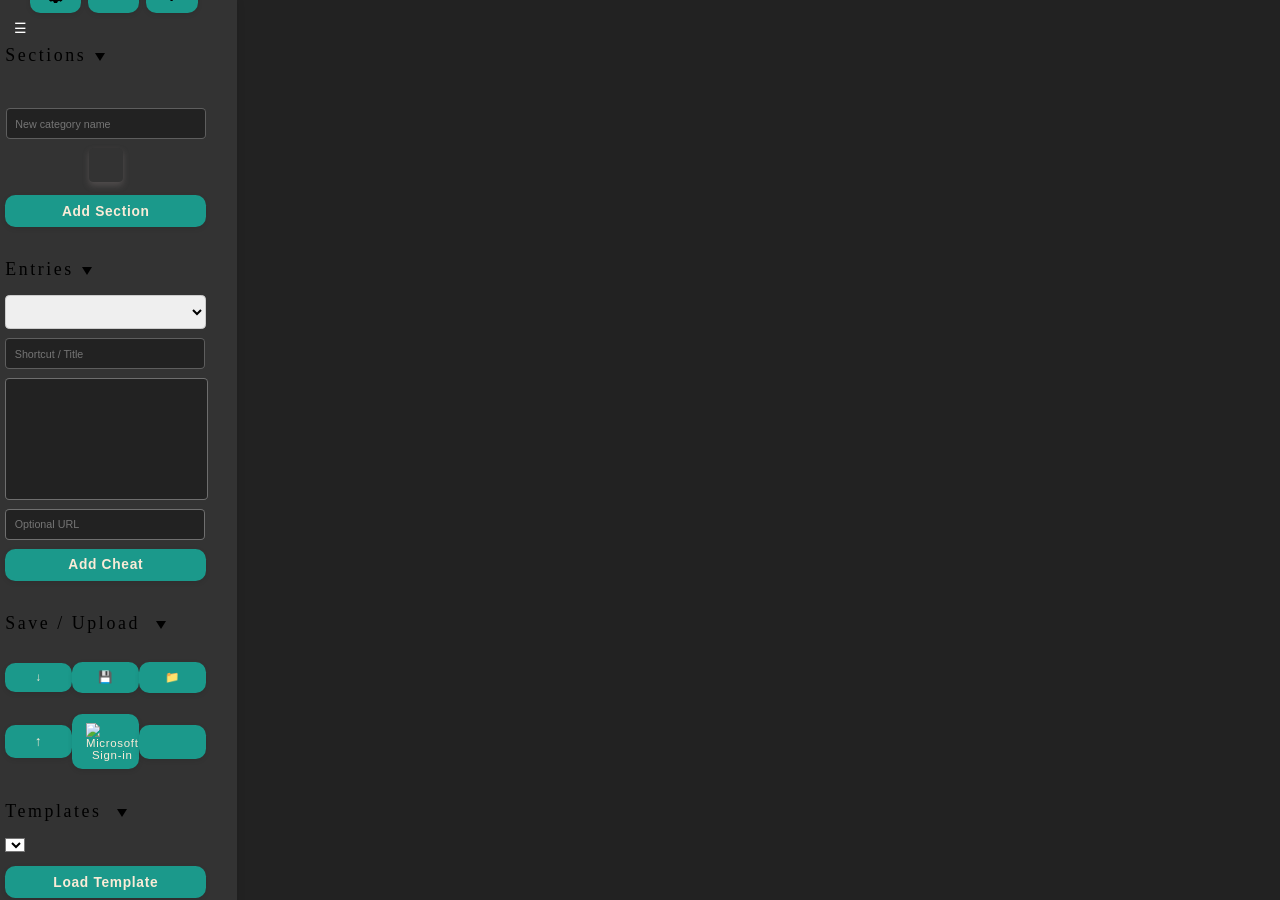
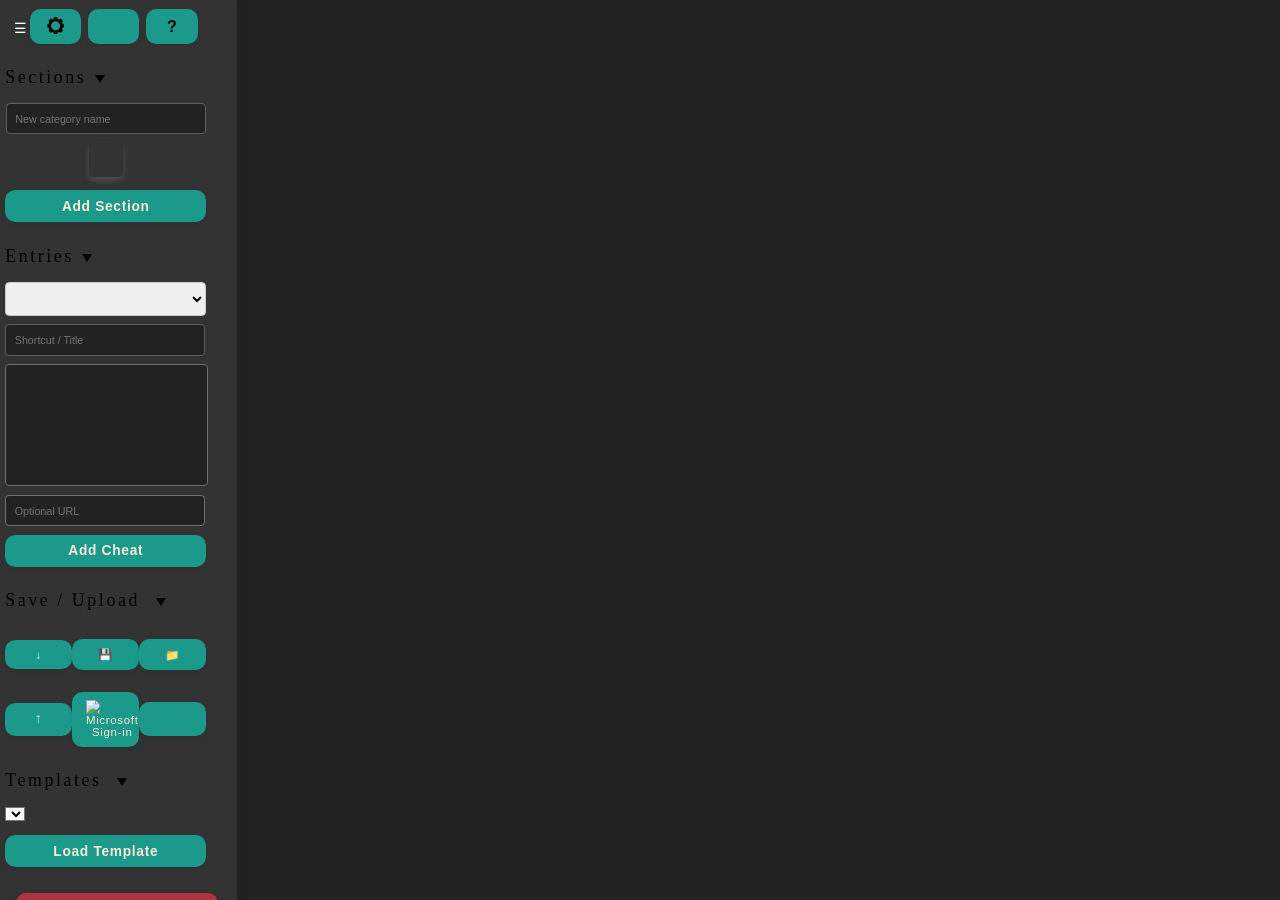

20/06 - Pushing on with settings. Added all toggles. Still need to update copy for Help & About.

--- a/css/styles.css
+++ b/css/styles.css
@@ -845,7 +845,7 @@ button .btn-label svg {
   
 
 
-.sections, .to-do {
+#sections, .to-do {
 margin-top: 10px; 
 display: flex;
 flex-direction: column;
@@ -1130,7 +1130,7 @@ width: 90%;
     margin-bottom: 10px;
 }
 
-.add-entry-section {
+#add-entry-section {
     width: 100%;
     margin-top: 10px; /* Add margin to separate it from the section list */
     display: flex;
@@ -1142,7 +1142,7 @@ width: 90%;
    
 }
 
-.add-entry-section.expanded #add-entry-form {
+#add-entry-section.expanded #add-entry-form {
     max-height: 300px; /* Set this to a value that allows the form to be fully visible */
     padding: 10px; /* Add padding when expanded */
 }
@@ -1245,7 +1245,7 @@ margin: 0px;
 }
 
 
-.down-up-section {
+#down-up-section {
     margin-top: 10px; /* Add margin to separate it from the section list */
     display: flex;
     flex-direction: column;
@@ -1287,7 +1287,7 @@ label{
     background-color: #0056b3; /* Darker blue on hover */
 }
 
-.templates-section{
+#templates-section{
     margin-top: 10px;
     display: flex;
     flex-direction: column;
@@ -1374,11 +1374,13 @@ transform: translateX(-100%);
 }
 
 #settingsModal  .modal-content {
-    width: fit-content;
-    min-width: 400px;
+    width: 480px;
+    min-width: 480px;
     max-width: 500px;
     min-height: 480px;
-    height: fit-content;
+    height: 480px;
+    overflow: hidden;
+    padding:40px 20px 20px 0px;
    
 
 }
@@ -1386,34 +1388,75 @@ transform: translateX(-100%);
 .settings-content {
     display: flex;
     flex-direction: row;
-    align-items: center;
+    align-items: flex-start;
     justify-content: center;
     text-align: end;
     border-radius: 25px;
     height: fit-content;
-    gap: 40px;
+    
     margin-top: 40px;
 }
 
 .settings-menu {
   list-style: none;
-  padding: 20px 20px 20px 0px;
+  padding: 0px 0px 20px 0px;
   gap: 10px;
-  font-size: 1.4em;
+  font-size: 1.2em;
   text-align: left;
   border-right: 1px solid #ccc;
 }
 
 .settings-menu-item {
- margin-bottom: 50px;
-  cursor: pointer;
+ padding: 25px 10px 25px 10px;
+ cursor: pointer;
+ border-radius: 0px 0px 0px 0px;  
   
 }
 
-.settings {
+.settings-grid {
    align-items: center;
-    padding: 40px;
-   
+    display: grid;
+    justify-items: start;
+    grid-template-columns: 200px 1fr;
+    grid-template-rows: auto 1fr auto;
+}
+
+.settings{
+    width: 300px;
+    max-width: 300px;
+    min-width: 300px;
+    padding-right: 20px;
+    margin-left: 20px;
+}
+
+.settings-subtitle {
+    text-align: left;
+    
+}
+
+.settings-item{
+    
+    display: flex;
+    flex-direction: row-reverse;
+    align-items: center;
+    justify-content: center;
+    text-align: center;
+    gap: 20px;
+    padding: 2px;
+    border-radius: 15px;
+    background-color: #222;
+    color: antiquewhite;
+    transition: background-color 0.3s ease, color 0.3s ease, border 0.3s ease; /* Smooth transition */
+}
+
+.active {
+    background-color: #b4baba;
+    color: rgb(0, 0, 0);
+    border: 1px solid #aab4b2;
+}
+
+.help-content {
+    overflow-y: scroll;
 }
 
 
